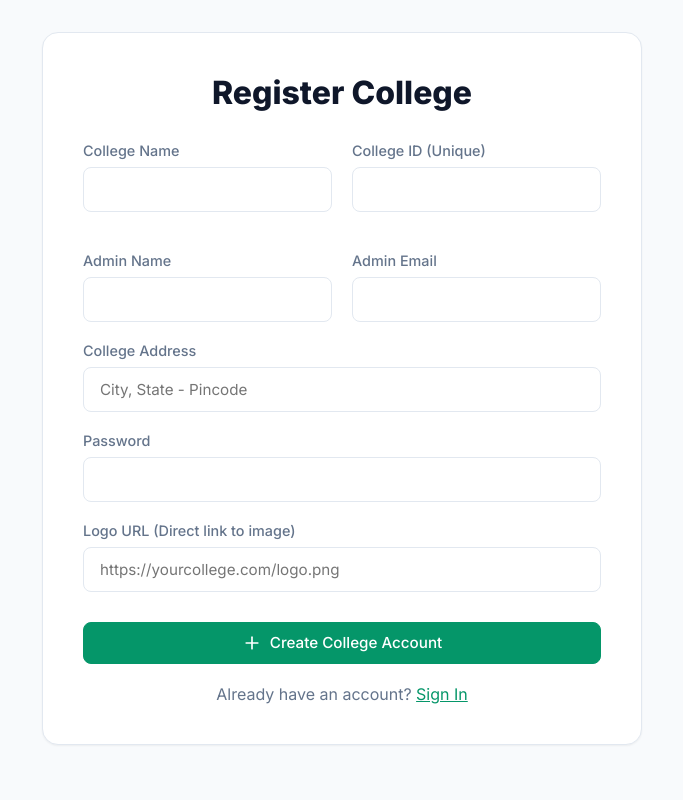
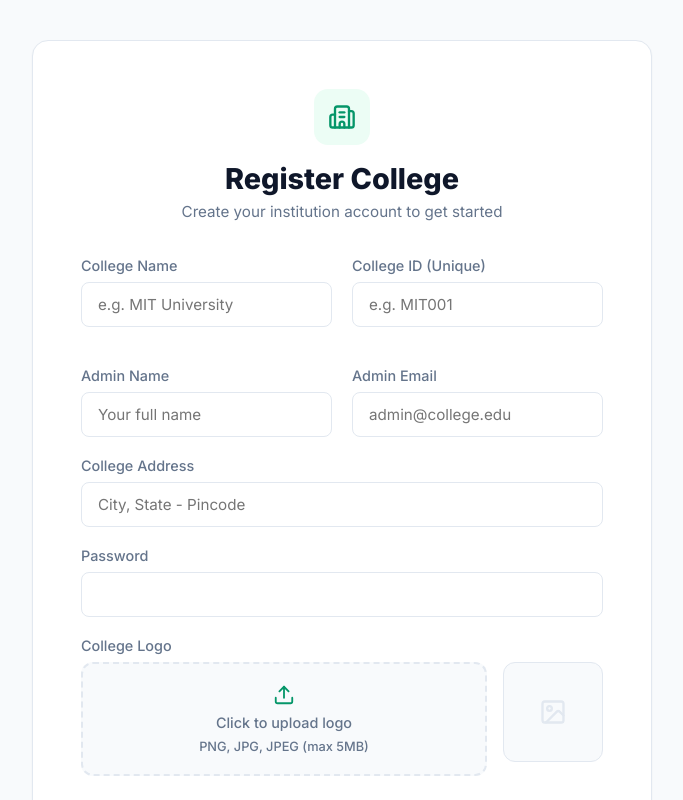
Before and after one commit to bhanu-3333/Fee-portal, a React (Vite) app in the folder frontend/: page /signup in a window 1280 px wide. Shown: the top 800 px of the page, without its empty margins (298-981 px from the left). Built offline with nearby package versions, Linux system fonts and the light colour scheme.

Commit message:
feat: add AdminSignup page with college logo upload functionality

```diff
--- a/frontend/src/pages/AdminSignup.jsx
+++ b/frontend/src/pages/AdminSignup.jsx
@@ -1,56 +1,97 @@
 import React, { useState } from 'react';
 import { useNavigate, Link } from 'react-router-dom';
 import api from '../services/api';
-import { Building2, Mail, Lock, User, Plus } from 'lucide-react';
+import { Building2, Mail, Lock, User, Plus, Upload, Image } from 'lucide-react';
 
 const AdminSignup = () => {
   const [formData, setFormData] = useState({
-    collegeName: '', collegeId: '', email: '', password: '', adminName: '', logo: '', address: ''
+    collegeName: '', collegeId: '', email: '', password: '', adminName: '', address: ''
   });
+  const [logoFile, setLogoFile] = useState(null);
+  const [logoPreview, setLogoPreview] = useState(null);
   const [error, setError] = useState('');
+  const [loading, setLoading] = useState(false);
   const navigate = useNavigate();
+
+  const handleLogoChange = (e) => {
+    const file = e.target.files[0];
+    if (!file) return;
+    setLogoFile(file);
+    const reader = new FileReader();
+    reader.onloadend = () => setLogoPreview(reader.result);
+    reader.readAsDataURL(file);
+  };
 
   const handleSubmit = async (e) => {
     e.preventDefault();
+    setLoading(true);
+    setError('');
     try {
-      const { data } = await api.post('/auth/admin/signup', formData);
+      // Use FormData to support file upload
+      const payload = new FormData();
+      Object.entries(formData).forEach(([key, val]) => payload.append(key, val));
+      if (logoFile) payload.append('logo', logoFile);
+
+      const { data } = await api.post('/auth/admin/signup', payload, {
+        headers: { 'Content-Type': 'multipart/form-data' }
+      });
       localStorage.setItem('user', JSON.stringify(data));
       navigate('/admin/dashboard');
       window.location.reload();
     } catch (err) {
       setError(err.response?.data?.message || 'Signup failed');
+    } finally {
+      setLoading(false);
     }
   };
 
   return (
-    <div className="signup-page" style={{
+    <div style={{
       display: 'flex', alignItems: 'center', justifyContent: 'center', minHeight: '100vh',
-      background: 'radial-gradient(circle at top left, #ffffff11, transparent), radial-gradient(circle at bottom right, #ffffff05, transparent)'
+      background: 'var(--background)', padding: '40px 20px'
     }}>
-      <div className="glass card" style={{ width: '600px', padding: '40px' }}>
-        <h2 style={{ textAlign: 'center', marginBottom: '30px', fontSize: '2rem', fontWeight: 800 }}>
-          Register College
-        </h2>
+      <div className="card" style={{ width: '100%', maxWidth: '620px', padding: '48px' }}>
 
-        {error && <p style={{ color: 'var(--error)', marginBottom: '16px', textAlign: 'center' }}>{error}</p>}
+        {/* Header */}
+        <div style={{ textAlign: 'center', marginBottom: '36px' }}>
+          <div style={{
+            width: '56px', height: '56px', borderRadius: '14px', background: 'var(--primary-bg)',
+            display: 'flex', alignItems: 'center', justifyContent: 'center', margin: '0 auto 16px'
+          }}>
+            <Building2 size={28} color="var(--primary)" />
+          </div>
+          <h2 style={{ fontSize: '1.8rem', fontWeight: 800, color: 'var(--text)' }}>Register College</h2>
+          <p style={{ color: 'var(--text-muted)', marginTop: '6px', fontSize: '0.95rem' }}>
+            Create your institution account to get started
+          </p>
+        </div>
+
+        {error && (
+          <div style={{
+            background: '#fef2f2', border: '1px solid #fecaca', borderRadius: '8px',
+            padding: '12px 16px', marginBottom: '20px', color: '#dc2626', fontSize: '0.9rem'
+          }}>
+            {error}
+          </div>
+        )}
 
         <form onSubmit={handleSubmit}>
           <div style={{ display: 'grid', gridTemplateColumns: '1fr 1fr', gap: '20px' }}>
             <div className="input-group">
               <label>College Name</label>
-              <input type="text" required onChange={(e) => setFormData({...formData, collegeName: e.target.value})} />
+              <input type="text" required placeholder="e.g. MIT University" onChange={(e) => setFormData({...formData, collegeName: e.target.value})} />
             </div>
             <div className="input-group">
               <label>College ID (Unique)</label>
-              <input type="text" required onChange={(e) => setFormData({...formData, collegeId: e.target.value})} />
+              <input type="text" required placeholder="e.g. MIT001" onChange={(e) => setFormData({...formData, collegeId: e.target.value})} />
             </div>
             <div className="input-group">
               <label>Admin Name</label>
-              <input type="text" required onChange={(e) => setFormData({...formData, adminName: e.target.value})} />
+              <input type="text" required placeholder="Your full name" onChange={(e) => setFormData({...formData, adminName: e.target.value})} />
             </div>
             <div className="input-group">
               <label>Admin Email</label>
-              <input type="email" required onChange={(e) => setFormData({...formData, email: e.target.value})} />
+              <input type="email" required placeholder="admin@college.edu" onChange={(e) => setFormData({...formData, email: e.target.value})} />
             </div>
           </div>
 
@@ -64,18 +105,65 @@ const AdminSignup = () => {
             <input type="password" required onChange={(e) => setFormData({...formData, password: e.target.value})} />
           </div>
 
+          {/* Logo Upload */}
           <div className="input-group">
-            <label>Logo URL (Direct link to image)</label>
-            <input type="text" onChange={(e) => setFormData({...formData, logo: e.target.value})} placeholder="https://yourcollege.com/logo.png" />
+            <label>College Logo</label>
+            <div style={{ display: 'flex', gap: '16px', alignItems: 'flex-start' }}>
+              {/* Upload Button Area */}
+              <label htmlFor="logo-upload" style={{
+                flex: 1, display: 'flex', flexDirection: 'column', alignItems: 'center', justifyContent: 'center',
+                gap: '8px', padding: '20px', border: '2px dashed var(--border)', borderRadius: '12px',
+                cursor: 'pointer', background: 'var(--background)', transition: 'all 0.2s ease',
+                color: 'var(--text-muted)', fontSize: '0.9rem'
+              }}
+              onMouseEnter={e => e.currentTarget.style.borderColor = 'var(--primary)'}
+              onMouseLeave={e => e.currentTarget.style.borderColor = 'var(--border)'}
+              >
+                <Upload size={22} color="var(--primary)" />
+                <span style={{ fontWeight: 500 }}>Click to upload logo</span>
+                <span style={{ fontSize: '0.8rem' }}>PNG, JPG, JPEG (max 5MB)</span>
+                <input
+                  id="logo-upload"
+                  type="file"
+                  accept="image/png, image/jpg, image/jpeg"
+                  onChange={handleLogoChange}
+                  style={{ display: 'none' }}
+                />
+              </label>
+
+              {/* Preview Box */}
+              <div style={{
+                width: '100px', height: '100px', borderRadius: '12px', border: '1px solid var(--border)',
+                display: 'flex', alignItems: 'center', justifyContent: 'center',
+                background: 'var(--background)', flexShrink: 0, overflow: 'hidden'
+              }}>
+                {logoPreview ? (
+                  <img src={logoPreview} alt="Logo preview" style={{ width: '100%', height: '100%', objectFit: 'contain', padding: '6px' }} />
+                ) : (
+                  <Image size={28} color="var(--border)" />
+                )}
+              </div>
+            </div>
+            {logoFile && (
+              <p style={{ marginTop: '8px', fontSize: '0.8rem', color: 'var(--primary)' }}>
+                ✓ {logoFile.name} selected
+              </p>
+            )}
           </div>
 
-          <button type="submit" className="btn btn-primary" style={{ width: '100%', justifyContent: 'center', marginTop: '10px' }}>
-            <Plus size={20} /> Create College Account
+          <button
+            type="submit"
+            className="btn btn-primary"
+            disabled={loading}
+            style={{ width: '100%', justifyContent: 'center', marginTop: '8px', padding: '14px' }}
+          >
+            {loading ? 'Creating Account...' : <><Plus size={20} /> Create College Account</>}
           </button>
         </form>
 
-        <p style={{ marginTop: '20px', textAlign: 'center', color: 'var(--text-muted)' }}>
-          Already have an account? <Link to="/login" style={{ color: 'var(--primary)' }}>Sign In</Link>
+        <p style={{ marginTop: '24px', textAlign: 'center', color: 'var(--text-muted)', fontSize: '0.95rem' }}>
+          Already have an account?{' '}
+          <Link to="/login" style={{ color: 'var(--primary)', fontWeight: 600, textDecoration: 'none' }}>Sign In</Link>
         </p>
       </div>
     </div>
```
